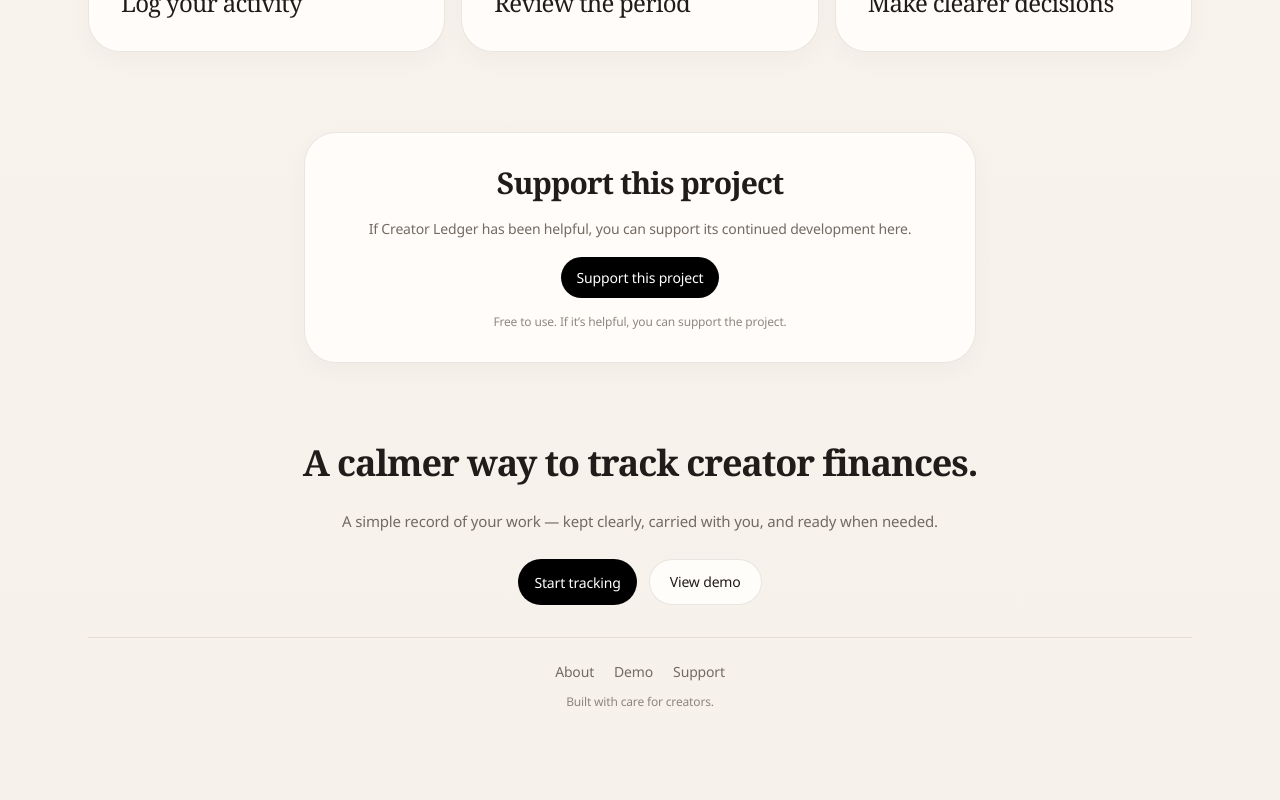
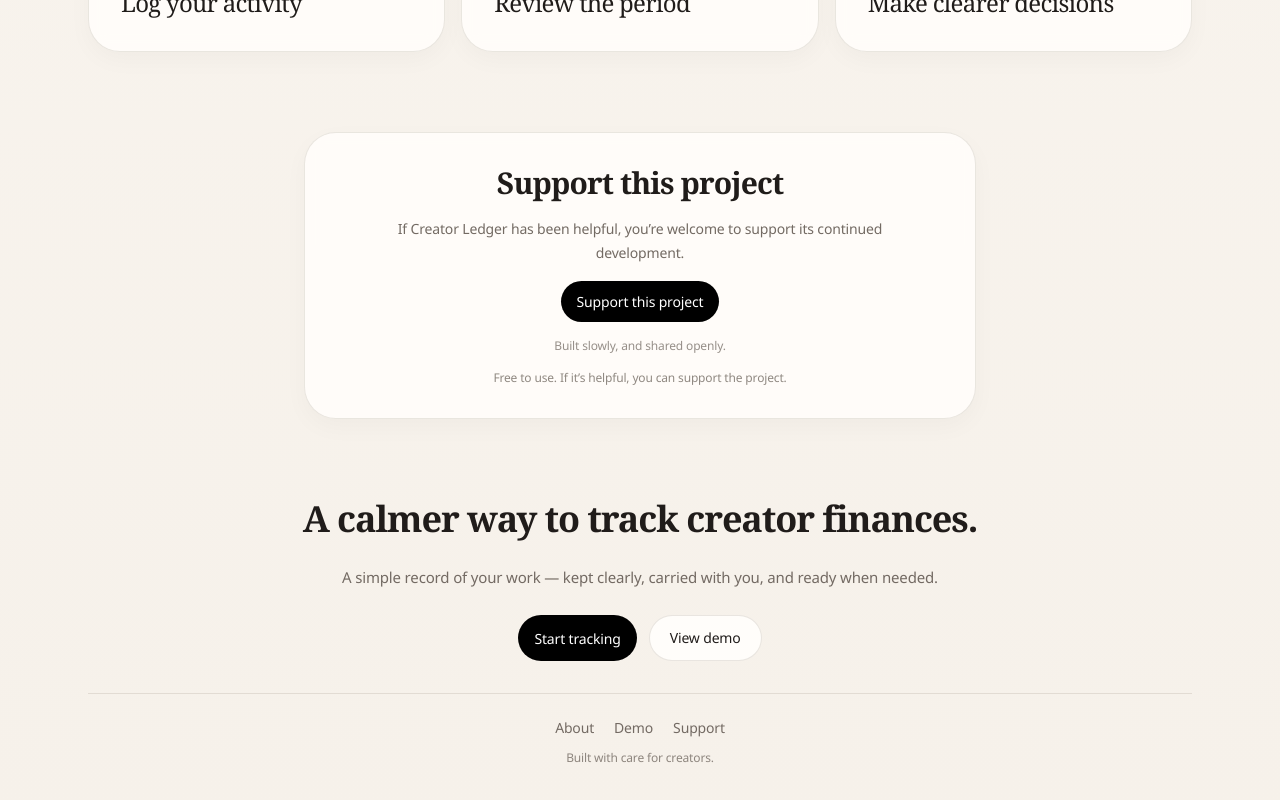
Before and after one commit to sleepingbeautytravels/creator-ledger, a Next.js app: page / in a window 1280 px wide. Shown: the part 1963-2763 px from the top of the page. Before the commit the page ends 2729 px from the top, so only its background shows below. Built offline with nearby package versions, Linux system fonts and the light colour scheme.

Commit message:
align support tone across product and founder page

```diff
--- a/app/(auth)/auth/page.tsx
+++ b/app/(auth)/auth/page.tsx
@@ -34,7 +34,7 @@
                 Support this project
               </h2>
               <p className="max-w-md text-sm leading-6 text-[var(--muted)]">
-                If Creator Ledger has been helpful, you can support its continued development here.
+                If Creator Ledger has been helpful, you’re welcome to support its continued development.
               </p>
             </div>
 
--- a/app/about/page.tsx
+++ b/app/about/page.tsx
@@ -21,7 +21,7 @@
   },
   {
     heading: "Free to use",
-    body: "Creator Ledger is free to use. If it’s been helpful, you’re welcome to support the project."
+    body: "Creator Ledger is free to use. If Creator Ledger has been helpful, you’re welcome to support its continued development."
   }
 ];
 
--- a/app/page.tsx
+++ b/app/page.tsx
@@ -186,11 +186,12 @@
         <Card className="mx-auto max-w-2xl space-y-4 text-center">
           <h2 className="text-3xl font-semibold text-[var(--foreground)]">Support this project</h2>
           <p className="mx-auto max-w-xl text-sm leading-6 text-[var(--muted)]">
-            If Creator Ledger has been helpful, you can support its continued development here.
+            If Creator Ledger has been helpful, you’re welcome to support its continued development.
           </p>
           <div className="flex justify-center">
             <SupportButton />
           </div>
+          <p className="text-xs text-[var(--muted)]/75">Built slowly, and shared openly.</p>
           <p className="text-xs text-[var(--muted)]/80">
             Free to use. If it’s helpful, you can support the project.
           </p>
```
